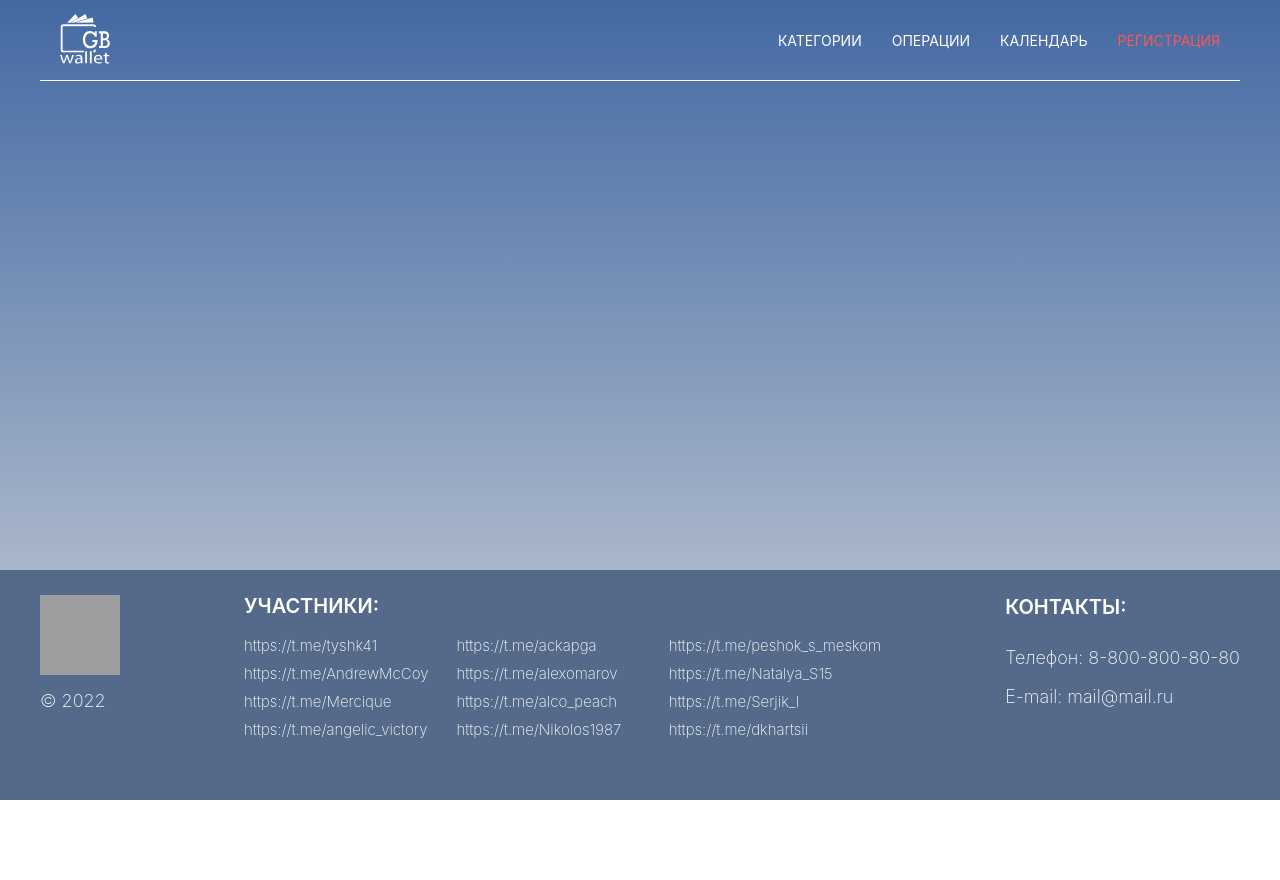
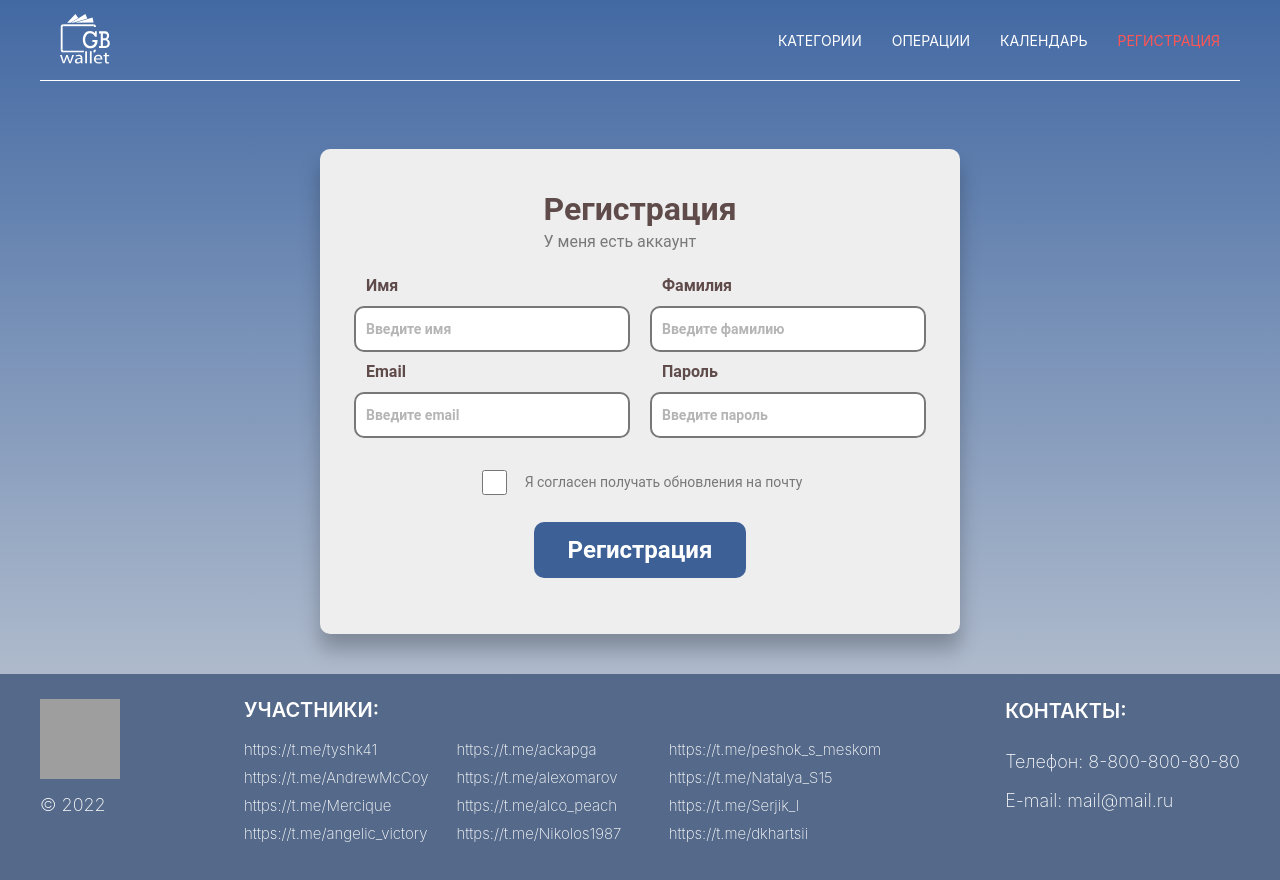
Before and after one commit to Mercique/Wallet-project, a React (Create React App) app: page /registration/auth in a window 1280 px wide. Shown: the top 880 px of the page. Before the commit the page ends 800 px from the top, so only its background shows below. Built offline with nearby package versions, Linux system fonts and the light colour scheme; grey boxes are pictures that could not be loaded.

Commit message:
registration auth and main image added

```diff
--- a/src/App.jsx
+++ b/src/App.jsx
@@ -6,6 +6,7 @@ import { Category } from "./components/Category/Category";
 import { Routes, Route } from "react-router-dom";
 import { Calendar } from "./components/Calendar/Calendar";
 import { Registration } from "./components/Registration/Registration";
+import { RegistrationAuth } from "./components/RegistrationAuth/RegistrationAuth";
 import { Header } from "./components/Header/Header";
 import { Footer } from "./components/Footer/Footer";
 
@@ -39,7 +40,7 @@ function App() {
       })
       .catch((err) => {
         console.error("Catch categoryList:\n", err);
-        setCategoryList({error: true, name: "Ошибка загрузки категорий!"});
+        setCategoryList({ error: true, name: "Ошибка загрузки категорий!" });
       });
 
     fetchAPI(urlPayments)
@@ -51,7 +52,7 @@ function App() {
       })
       .catch((err) => {
         console.error("Catch paymentList:\n", err);
-        setPaymentList({error: true, name: "Ошибка загрузки расходов!"});
+        setPaymentList({ error: true, name: "Ошибка загрузки расходов!" });
         setBalance(500000);
         setExpenses(0);
       });
@@ -63,7 +64,7 @@ function App() {
       })
       .catch((err) => {
         console.error("Catch imagesList:\n", err);
-        setImages({error: true, name: "Ошибка загрузки иконок!"});
+        setImages({ error: true, name: "Ошибка загрузки иконок!" });
       });
   }, []);
 
@@ -209,14 +210,15 @@ function App() {
           <Routes>
             <Route path="/category" element={<Category images={images} balance={balance - expenses} addNewCategory={addNewCategory} />} />
             <Route path="/" element={
-                <div className="operations">
-                  <PaymentForm addNewPayment={addNewPayment} paymentList={paymentList} categoryList={categoryList} balance={balance - expenses} />
-                  <PaymentList paymentList={paymentList} categoryList={categoryList} editPayment={editPayment} deletePayment={deletePayment} />
-                </div>
-              }
+              <div className="operations">
+                <PaymentForm addNewPayment={addNewPayment} paymentList={paymentList} categoryList={categoryList} balance={balance - expenses} />
+                <PaymentList paymentList={paymentList} categoryList={categoryList} editPayment={editPayment} deletePayment={deletePayment} />
+              </div>
+            }
             />
             <Route path="/calendar" element={<Calendar />} />
             <Route path="/registration" element={<Registration />} />
+            <Route path="/registration/auth" element={<RegistrationAuth />} />
           </Routes>
         </div>
         <Footer />
--- a/src/components/RegistrationAuth/RegistrationAuth.jsx
+++ b/src/components/RegistrationAuth/RegistrationAuth.jsx
@@ -0,0 +1,54 @@
+import styles from "./RegistrationAuth.module.css";
+
+export function RegistrationAuth() {
+
+
+    return (
+        <div className={styles.reg_wrapper}>
+            <div className={styles.reg_card}>
+                <div className={styles.reg_head}>
+                    <h4 className={styles.reg_title}>Регистрация</h4>
+                    <p className={styles.reg_text}>У меня есть аккаунт</p>
+                </div>
+                <div className={styles.input_block}>
+                    <div className={styles.input_top_area}>
+                        <div className={styles.form_group}>
+                            <p className={styles.input_heading}>Имя</p>
+                            <input type="text" name="name" id="name" placeholder="Введите имя" className={styles.input_element_left} />
+                        </div>
+                        <div className={styles.form_group}>
+                            <p className={styles.input_heading}>Фамилия</p>
+                            <input type="text" name="familyname" id="familyname" placeholder="Введите фамилию" className={styles.input_element} />
+                        </div>
+                    </div>
+                    <div className={styles.input_bottom_area}>
+                        <div className={styles.form_group}>
+                            <p className={styles.input_heading}>Email</p>
+                            <input type="email" name="email" id="email" placeholder="Введите email" className={styles.input_element_left} />
+                        </div>
+                        <div className={styles.form_group}>
+                            <p className={styles.input_heading}>Пароль</p>
+                            <input type="password" name="password" id="password" placeholder="Введите пароль" className={styles.input_element} />
+                        </div>
+                    </div>
+                    <div className={styles.mails_block}>
+                        <div className={styles.mails_wrapper}>
+                            <input type="checkbox" name="checkbox" id="checkbox" className={styles.mails_checkbox} />
+                            <p className={styles.mails_text} >Я согласен получать обновления на почту</p>
+                        </div>
+                    </div>
+                    <div className={styles.btn_area}>
+                        <div className={styles.reg_btn}>Регистрация</div>
+                    </div>
+
+                </div>
+
+            </div>
+        </div>
+
+
+
+    );
+
+
+}
--- a/src/components/RegistrationAuth/RegistrationAuth.module.css
+++ b/src/components/RegistrationAuth/RegistrationAuth.module.css
@@ -0,0 +1,171 @@
+.reg_wrapper {
+    display: flex;
+    justify-content: center;
+}
+
+
+.reg_card {
+    display: flex;
+    flex-direction: column;
+    align-items: center;
+    width: 640px;
+    height: 450px;
+    left: 403px;
+    top: 184px;
+    background: #EEEEEE;
+    box-shadow: 0px 15px 20px rgba(0, 0, 0, 0.25);
+    border-radius: 10px;
+    margin-top: 68px;
+    padding-top: 35px;
+}
+
+.reg_head {
+    display: flex;
+    flex-direction: column;
+
+}
+
+.reg_title {
+    width: 193px;
+    height: 50px;
+    left: 619px;
+    top: 215px;
+    font-family: 'Roboto';
+    font-style: normal;
+    font-weight: 700;
+    font-size: 32px;
+    line-height: 50px;
+    color: #604B4B;
+    margin: 0px;
+}
+
+.reg_text {
+    font-family: 'Roboto';
+    font-style: normal;
+    font-weight: 400;
+    font-size: 16px;
+    line-height: 16px;
+    color: #787878;
+    margin-top: 0px;
+}
+
+.input_block {
+    display: flex;
+    flex-direction: column;
+}
+
+.input_top_area {
+    display: flex;
+}
+
+.input_bottom_area {
+    display: flex;
+}
+
+.input_heading {
+    font-family: 'Roboto';
+    font-style: normal;
+    font-weight: 700;
+    font-size: 16px;
+    line-height: 16px;
+    color: #604B4B;
+    margin: 12px;
+
+}
+
+.input_element {
+    width: 260px;
+    height: 40px;
+    background: #FFFFFF;
+    border: 2px solid #787878;
+    border-radius: 10px;
+    padding-left: 10px;
+}
+
+.input_element_left {
+    width: 260px;
+    height: 40px;
+    background: #FFFFFF;
+    border: 2px solid #787878;
+    border-radius: 10px;
+    padding-left: 10px;
+    margin-right: 20px;
+}
+
+.input_element::placeholder {
+    font-family: 'Roboto';
+    font-style: normal;
+    font-weight: 700;
+    font-size: 14px;
+    line-height: 36px;
+    color: #B5B5B5;
+
+}
+
+.input_element_left::placeholder {
+    font-family: 'Roboto';
+    font-style: normal;
+    font-weight: 700;
+    font-size: 14px;
+    line-height: 36px;
+    color: #B5B5B5;
+}
+
+.mails_block {
+    display: flex;
+    justify-content: center;
+    margin-top: 22px;
+}
+
+.mails_checkbox {
+    width: 25px;
+    height: 25px;
+    background: #FFFFFF;
+    border: 2px solid #787878;
+    border-radius: 7px;
+}
+
+.mails_text {
+    font-family: 'Roboto';
+    font-style: normal;
+    font-weight: 400;
+    font-size: 14px;
+    line-height: 16px;
+    color: #787878;
+
+}
+
+.mails_wrapper {
+    display: flex;
+    align-items: center;
+}
+
+.mails_text {
+    padding-left: 15px;
+}
+
+.btn_area {
+    display: flex;
+    justify-content: center;
+    margin-top: 18px;
+}
+
+.reg_btn {
+    width: 212px;
+    background: #3D6197;
+    border-radius: 10px;
+    font-family: 'Roboto';
+    font-style: normal;
+    font-weight: 700;
+    font-size: 24px;
+    line-height: 16px;
+    color: #FFFFFF;
+    text-align: center;
+    padding-top: 20px;
+    padding-bottom: 20px;
+}
+
+
+.reg_btn:active {
+    background: #2D3B50;
+}
```
Also changed, not shown: public/images/main.png (added).
